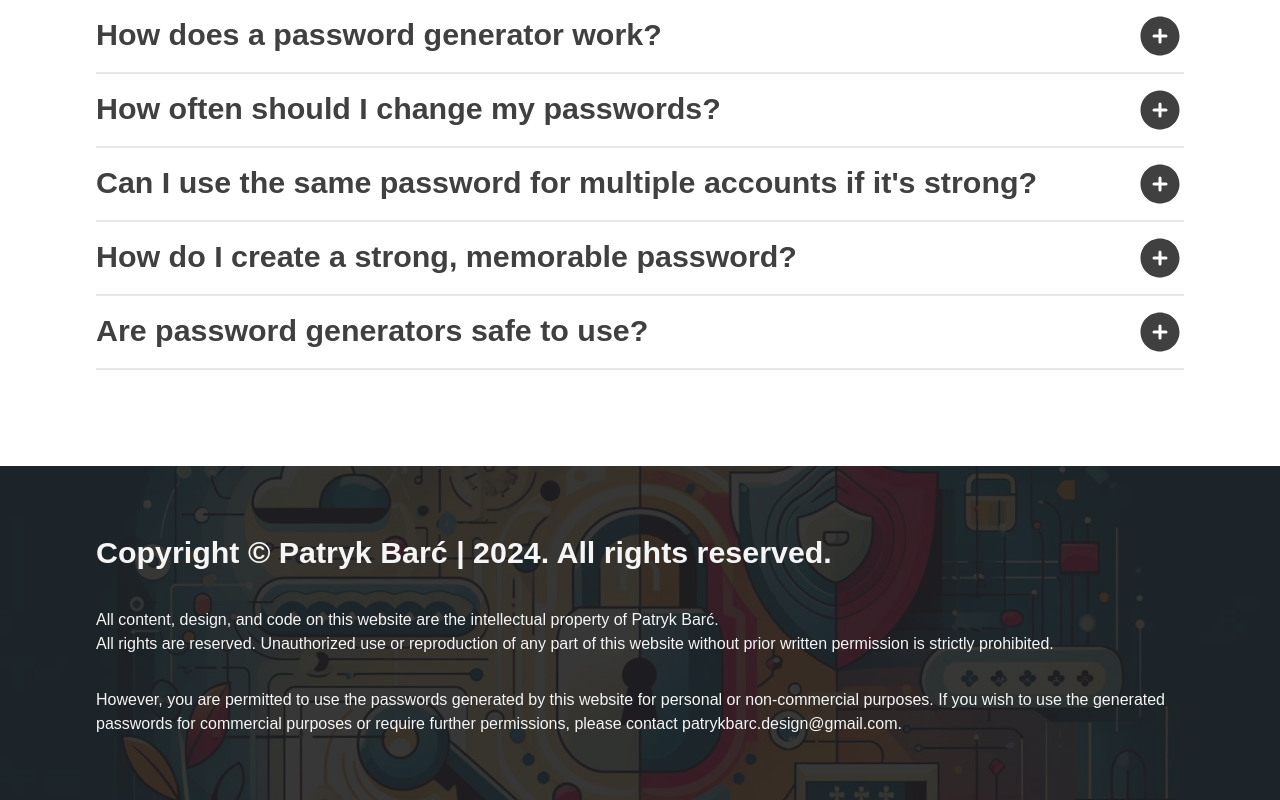
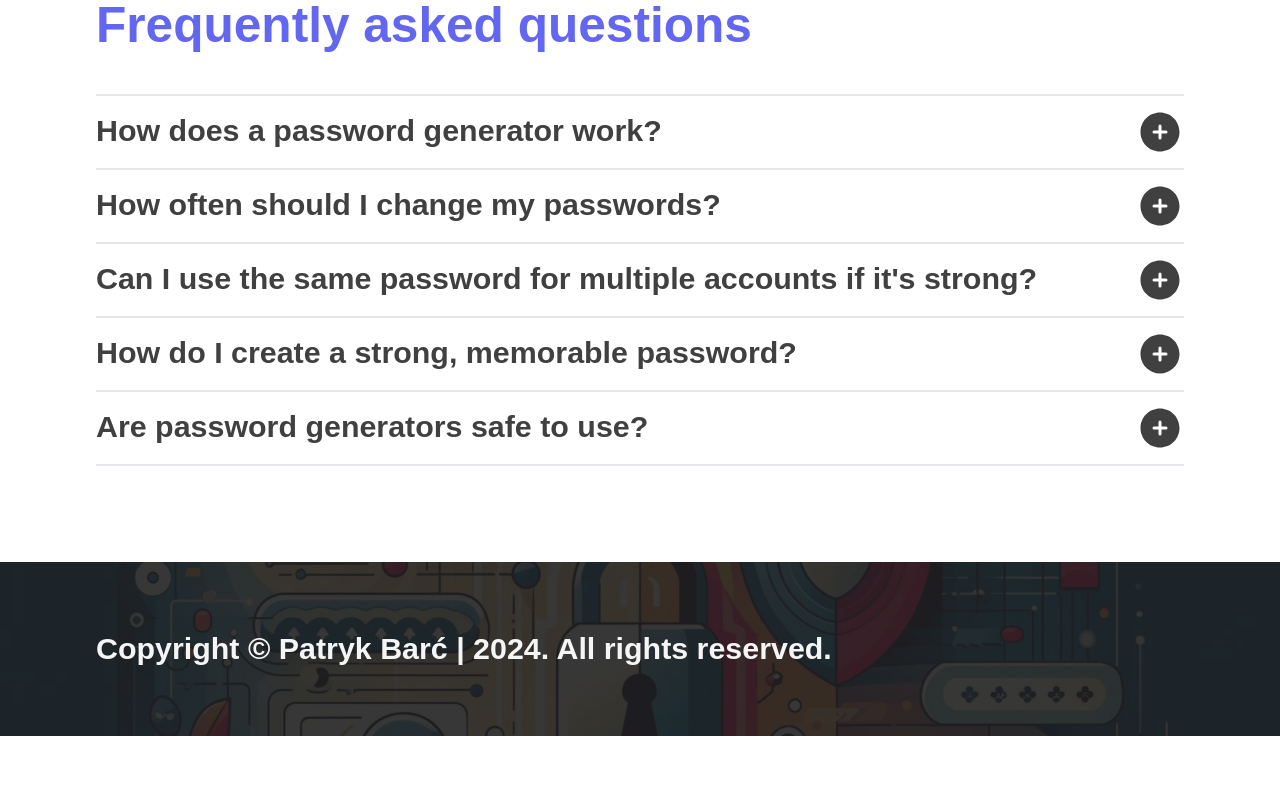
Before and after one commit to Patrykbarc/ts-password-generator, a React (Vite) app: page / in a window 1280 px wide. Shown: the part 1931-2731 px from the top of the page. After the commit the page ends 2667 px from the top, so only its background shows below. Built offline with nearby package versions, Linux system fonts and the light colour scheme.

Commit message:
Adjusting for mobile devices

```diff
--- a/src/components/Accordion/Accordion.tsx
+++ b/src/components/Accordion/Accordion.tsx
@@ -10,7 +10,7 @@ export function Accordion() {
 
 	return (
 		<div>
-			<h2 className='text-h2 font-bold text-indigo-500'>Frequently asked questions</h2>
+			<h2 className='text-h2 font-bold text-indigo-500 mb-8'>Frequently asked questions</h2>
 
 			{accordionData.map((data, index) => {
 				const isOpen = openIndex === index
@@ -23,7 +23,7 @@ export function Accordion() {
 								onClick={() => handleSectionFold(index)}>
 								<h4 className='text-h4 font-semibold '>{data.title}</h4>
 								<PlusCircleIcon
-									className={`h-12 text-neutral-700 transition-transform duration-500 ${isOpen ? 'rotate-45 fill-indigo-400' : ''} group-hover:fill-indigo-500`}
+									className={`h-12 hidden lg:block text-neutral-700 transition-transform duration-500 ${isOpen ? 'rotate-45 fill-indigo-400' : ''} group-hover:fill-indigo-500`}
 								/>
 							</div>
 
@@ -31,12 +31,12 @@ export function Accordion() {
 								style={
 									isOpen
 										? {
-												maxHeight: '10rem',
-												transition: 'max-height 300ms 300ms ease-out',
+												maxHeight: '20rem',
+												transition: 'max-height 500ms 500ms ease-out',
 											}
 										: {
 												maxHeight: '0rem',
-												transition: 'max-height 300ms ease-out',
+												transition: 'max-height 500ms ease-out',
 											}
 								}>
 								<p className='pb-5 pt-3 text-regular'>{data.description}</p>
--- a/src/components/CardsSection/CardsSection.tsx
+++ b/src/components/CardsSection/CardsSection.tsx
@@ -5,7 +5,9 @@ export function CardsSection() {
 	return (
 		<div>
 			<div className='mb-10'>
-				<h2 className='text-h2 font-bold text-indigo-500'>What makes a password strong?</h2>
+				<h2 className='text-h2 font-bold text-indigo-500 mb-8'>
+					What makes a password strong?
+				</h2>
 				<h5 className='text-h5 font-semibold'>
 					A strong password typically includes a combination of uppercase and lowercase
 					letters, numbers, and special characters, which increase its complexity and make
--- a/src/components/Curiosities/Curiosities.tsx
+++ b/src/components/Curiosities/Curiosities.tsx
@@ -1,7 +1,7 @@
 export function Curiosities() {
 	return (
 		<div>
-			<h2 className='text-h2 font-bold text-indigo-500'>Did you know that?</h2>
+			<h2 className='text-h2 font-bold text-indigo-500 mb-8'>Did you know that?</h2>
 			<div className='flex flex-col gap-5'>
 				<p className='text-h5 font-semibold'>
 					Using long and complex passwords, makes them much harder to crack?
--- a/src/views/Footer/Footer.tsx
+++ b/src/views/Footer/Footer.tsx
@@ -1,28 +1,15 @@
-import { BackgroundImage } from "../../components/BackgroundImage/BackgroundImage";
-import { Wrapper } from "../../components/Wrapper/Wrapper";
+import { BackgroundImage } from '../../components/BackgroundImage/BackgroundImage'
+import { Wrapper } from '../../components/Wrapper/Wrapper'
 
 export function Footer() {
 	return (
-    <div className="relative text-neutral-100">
+		<div className='relative text-neutral-100'>
 			<BackgroundImage backgroundFixed={true} />
-      <Wrapper className="relative z-50 flex flex-col gap-8 py-16">
-        <h4 className="text-h4 font-semibold">
+			<Wrapper className='relative z-50 flex flex-col gap-8 py-16'>
+				<h4 className='text-h4 font-semibold'>
 					Copyright © Patryk Barć | 2024. All rights reserved.
 				</h4>
-        <p>
-          All content, design, and code on this website are the intellectual
-          property of Patryk Barć. <br />
-          All rights are reserved. Unauthorized use or reproduction of any part
-          of this website without prior written permission is strictly
-          prohibited.
-        </p>
-        <p>
-          However, you are permitted to use the passwords generated by this
-          website for personal or non-commercial purposes. If you wish to use
-          the generated passwords for commercial purposes or require further
-          permissions, please contact patrykbarc.design@gmail.com.
-        </p>
 			</Wrapper>
 		</div>
-  );
+	)
 }
--- a/src/views/Hero/Hero.tsx
+++ b/src/views/Hero/Hero.tsx
@@ -4,7 +4,7 @@ import { Wrapper } from '../../components/Wrapper/Wrapper'
 
 export function Hero() {
 	return (
-		<div className='relative flex h-screen bg-center py-24'>
+		<div className='relative flex h-fit lg:h-screen bg-center py-24'>
 			<BackgroundImage className='bg-fixed' backgroundFixed={true} />
 			<Wrapper className='relative z-50 flex-col gap-10 sm:gap-20'>
 				<div>
```
Lines whose indentation alone changed are shown as unchanged.
